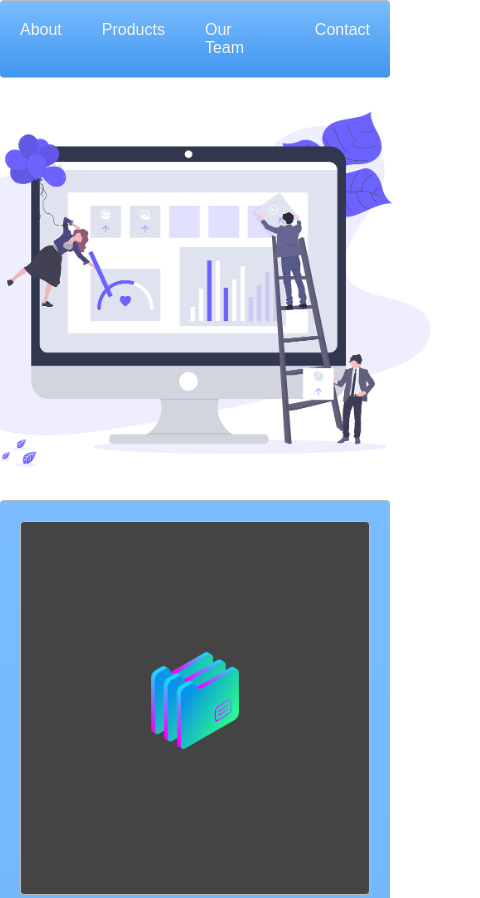
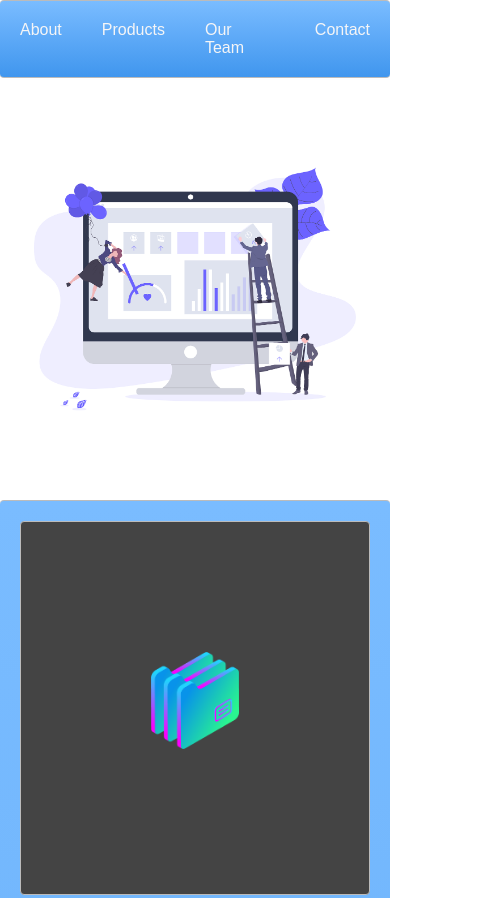
Before and after one commit to d-mcneil/website-layout-css-grid, a plain HTML site: page index.html in a window 390 px wide. Shown: the top 898 px of the page, 480 px wide, since content can reach past the window. Drawn offline with Linux system fonts and the light colour scheme.

Commit message:
Fix cover picture size on mobile

```diff
--- a/style.css
+++ b/style.css
@@ -60,7 +60,8 @@ a {
 }
 
 .cover {
-    height: 100%;
+    max-height: 100%;
+    max-width: 100%;
 }
 
 /* ********************PROJECTS******************** */
```
